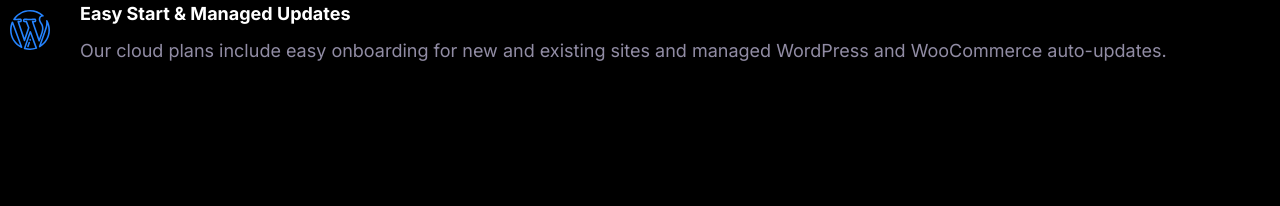
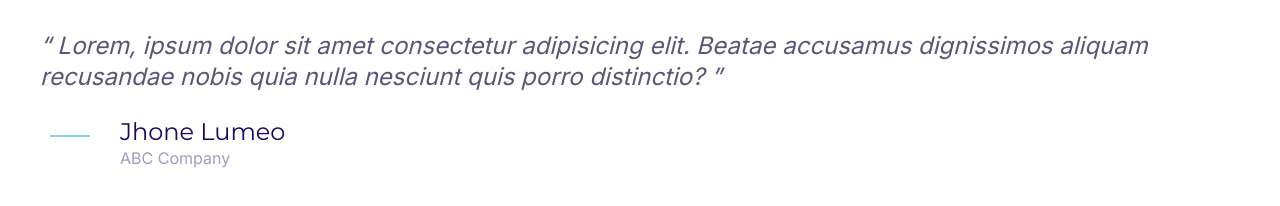
Before and after one commit to hoang91/Frontend-FirstProject, a plain HTML site: page index.html in a window 1280 px wide. Drawn offline with Linux system fonts and the light colour scheme.

Commit message:
Build quote component

```diff
--- a/css/styles.css
+++ b/css/styles.css
@@ -4,6 +4,7 @@
   --color-accent: #ff3400;
   --color-headings: #1b0760;
   --color-body: #918ca4;
+  --color-body-darker: #5c5577;
   --color-border: #ccc;
   --border-radius: 30px;
 }
@@ -405,3 +406,50 @@ a {
     font-size: 1.8rem;
   }
 }
+
+/* QUOTES */
+
+.quote {
+  font-size: 3rem;
+  font-style: italic;
+  color: var(--color-body-darker);
+  line-height: 1.3;
+}
+
+.quote__text::before {
+  content: open-quote;
+}
+
+.quote__text::after {
+  content: close-quote;
+}
+
+.quote__author {
+  color: var(--color-headings);
+  font-size: 3rem;
+  font-weight: 500;
+  font-style: normal;
+  font-family: "Montserrat", Arial, Helvetica, sans-serif;
+  margin-bottom: 0;
+}
+
+.quote__organization {
+  color: var(--color-headings);
+  opacity: 0.4;
+  font-style: normal;
+}
+
+.quote__line {
+  position: relative;
+  bottom: 10px;
+}
+
+@media screen and (min-width: 1024px) {
+  .quote__text,
+  .quote__author {
+    font-size: 2.4rem;
+  }
+  .quote__organization {
+    font-size: 1.6rem;
+  }
+}
--- a/index.html
+++ b/index.html
@@ -7,7 +7,7 @@
     <link rel="preconnect" href="https://fonts.googleapis.com" />
     <link rel="preconnect" href="https://fonts.gstatic.com" crossorigin />
     <link
-      href="https://fonts.googleapis.com/css2?family=Inter:wght@400;700&display=swap"
+      href="https://fonts.googleapis.com/css2?family=Inter:wght@400;700&family=Montserrat&display=swap"
       rel="stylesheet"
     />
     <link rel="stylesheet" href="css/normalize.css" />
@@ -15,21 +15,25 @@
     <title>Document</title>
   </head>
   <body>
-    <div style="width: 100vw; height: 100vh; background: black">
+    <blockquote class="quote">
+      <p class="quote__text">
+        Lorem, ipsum dolor sit amet consectetur adipisicing elit. Beatae
+        accusamus dignissimos aliquam recusandae nobis quia nulla nesciunt quis
+        porro distinctio?
+      </p>
+      <footer>
         <div class="media">
           <div class="media__image">
-          <svg class="icon icon--primary">
-            <use xlink:href="images/sprite.svg#wordpress"></use>
+            <svg class="icon icon--primary quote__line">
+              <use xlink:href="images/sprite.svg#line"></use>
             </svg>
           </div>
           <div class="media__body">
-          <h3 class="media__title">Easy Start & Managed Updates</h3>
-          <p class="media__description">
-            Our cloud plans include easy onboarding for new and existing sites
-            and managed WordPress and WooCommerce auto-updates.
-          </p>
+            <h3 class="media__title quote__author">Jhone Lumeo</h3>
+            <p class="media__description quote__organization">ABC Company</p>
           </div>
         </div>
-    </div>
+      </footer>
+    </blockquote>
   </body>
 </html>
```
Also changed, not shown: components/quote.html (added, +20 -0 lines). Lines whose indentation alone changed are shown as unchanged.
